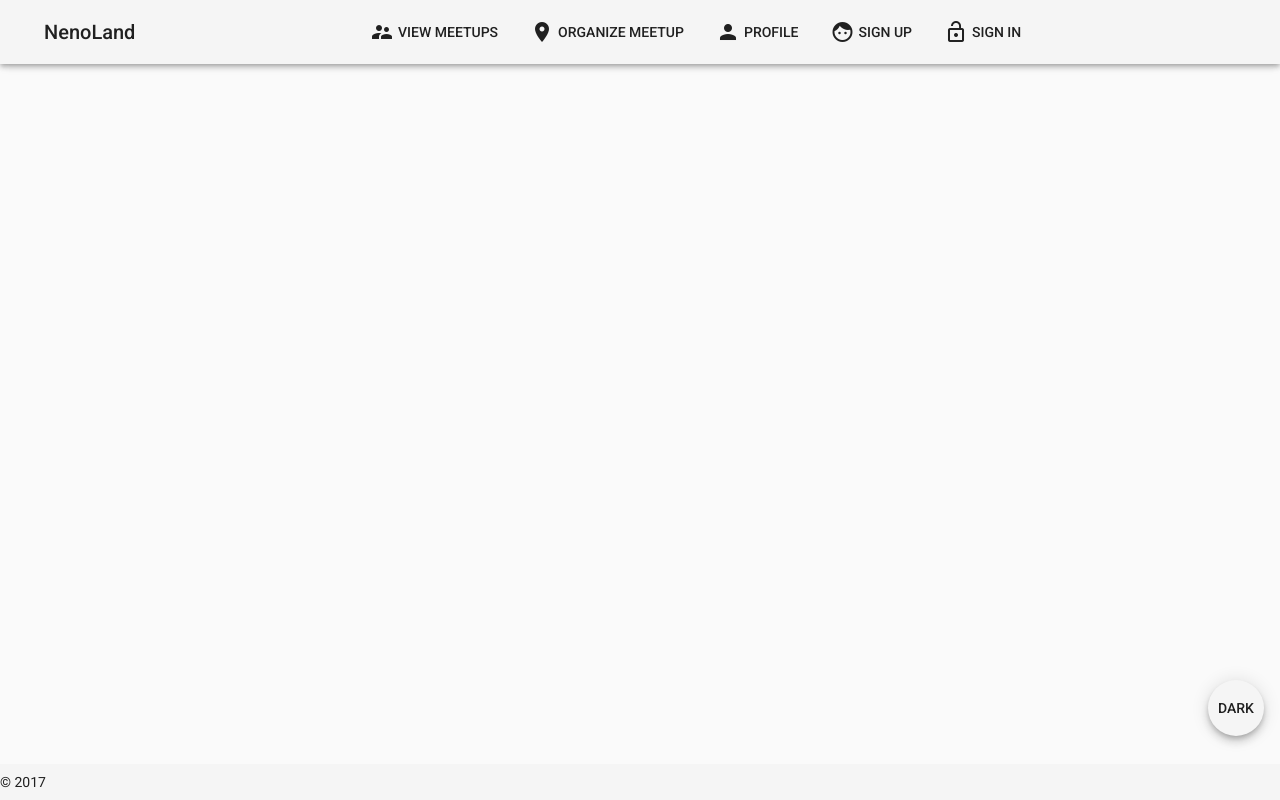
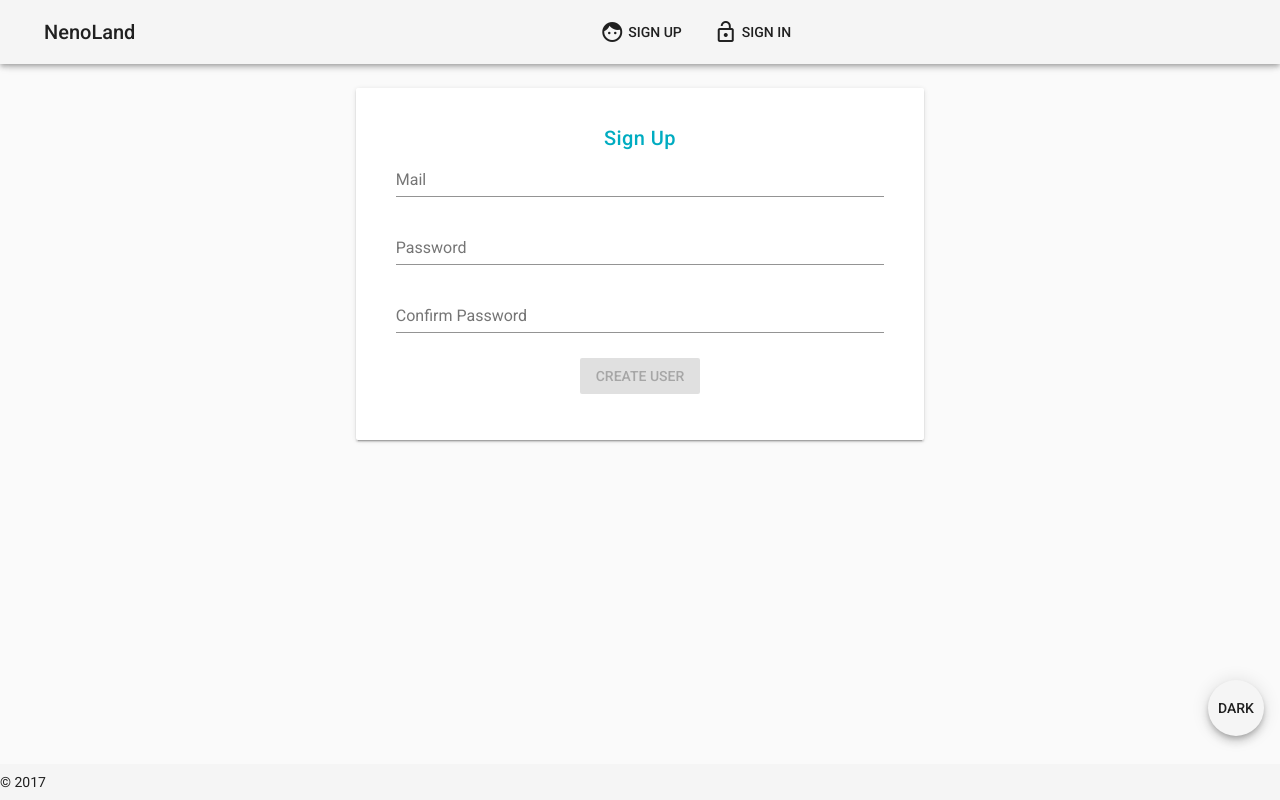
Before and after one commit to nevengjoreski/vuejs-pwa, a Vue app: page /signup in a window 1280 px wide. Built offline with nearby package versions, Linux system fonts and the light colour scheme.

Commit message:
firebase authentication

```diff
--- a/package.json
+++ b/package.json
@@ -10,6 +10,8 @@
     "build": "node build/build.js"
   },
   "dependencies": {
+    "firebase": "^4.11.0",
+    "moment": "^2.21.0",
     "vue": "^2.5.2",
     "vue-router": "^3.0.1",
     "vuetify": "^1.0.0",
--- a/src/components/Meetup/CreateMeetup.vue
+++ b/src/components/Meetup/CreateMeetup.vue
@@ -7,7 +7,7 @@
     </v-layout>
     <v-layout row wrap>
       <v-flex xs12>
-        <v-form>
+        <v-form @submit.prevent="saveMeetup">
           <v-layout row wrap>
             <v-flex xs12 sm6 md4 lg3 offset-sm3 offset-md1 offset-lg1>
               <v-text-field
@@ -31,8 +31,11 @@
             </v-flex>
 
             <v-flex xs12 sm6 md4 lg3 offset-sm3 offset-md1 offset-lg1>
+              <p class="grey--text subheading">Date</p>
               <v-date-picker
                 class="mt-3"
+                color="primary"
+                full-width
                 v-model="date"
                 first-day-of-week="1"
               />
@@ -56,7 +59,11 @@
           </v-layout>
           <v-layout row>
             <v-flex xs6 sm6 md4 lg3 offset-xs0 offset-sm5 offset-md5 offset-lg5>
-              <v-btn class="primary" :disabled="!formIsValid" @click="saveMeetup">Create Meetup</v-btn>
+              <v-btn class="primary"
+                     :disabled="!formIsValid"
+                     type="submit"
+
+              >Create Meetup</v-btn>
             </v-flex>
           </v-layout>
         </v-form>
@@ -81,13 +88,18 @@
             return this.title !== '' && this.date !== '' && this.src !== '' && this.desc !== ''
           }
       },
+      mounted(){
+        this.date = this.$moment.format('YYYY-MM-DD');
+      },
       methods:{
         saveMeetup(){
-          this.$store.commit('createMeetup', {title: this.title,
-            date: this.date,
-            src: this.src,
-            desc: this.desc,
-            id: 4})
+          this.$store.dispatch('createMeetup', {title: this.title,
+              date: this.date,
+              src: this.src,
+              desc: this.desc,
+              id: 4})
+
+          this.$router.push('/meetups')
         }
       }
     };
--- a/src/components/Meetup/Meetup.vue
+++ b/src/components/Meetup/Meetup.vue
@@ -31,12 +31,6 @@
     export default {
       name: "meetup",
       props:['id'],
-      mounted() {
-        // this.$root.$on('changeTheme', data => {
-        //   this.sec = !data;
-        // });
-        console.log(this.$store.state)
-      },
       computed: {
         meetup() {
           return this.$store.getters.loadedMeetup(this.id)
--- a/src/components/Meetup/Meetups.vue
+++ b/src/components/Meetup/Meetups.vue
@@ -50,11 +50,6 @@
 
     export default {
         name: "meetups",
-        mounted() {
-          // this.$root.$on('changeTheme', data => {
-          //   this.secondary= !data;
-          // });
-        },
         computed:{
             meetups(){
               return this.$store.getters.featuredMeetups
--- a/src/components/User/Signin.vue
+++ b/src/components/User/Signin.vue
@@ -1,11 +1,88 @@
 <template>
-
+  <v-container>
+    <v-layout wrap row>
+      <v-flex class="xs12">
+        <custom-alert/>
+      </v-flex>
+      <v-flex class="xs12 sm6 offset-sm3">
+        <v-card>
+          <v-card-text>
+            <v-container>
+              <v-form @submit.prevent="onSignin">
+                <v-layout wrap row>
+                  <v-flex xs12 class="text-xs-center">
+                    <div class="primary--text title">Sign Up</div>
+                  </v-flex>
+                  <v-flex xs12>
+                    <v-text-field
+                      name="email"
+                      label="Mail"
+                      id="email"
+                      v-model="email"
+                      type="email"
+                      autocomplete="Off"
+                      required />
+                  </v-flex>
+                  <v-flex xs12>
+                    <v-text-field
+                      name="password"
+                      label="Password"
+                      id="password"
+                      v-model="password"
+                      type="password"
+                      required />
+                  </v-flex>
+                  <v-flex xs12 class="text-xs-center">
+                    <v-btn
+                      color="primary"
+                      type="submit"
+                      :disabled="!checkSubmitLogin"
+                    >Sign In</v-btn>
+                  </v-flex>
+                </v-layout>
+              </v-form>
+            </v-container>
+          </v-card-text>
+        </v-card>
+      </v-flex>
+    </v-layout>
+  </v-container>
 </template>
 
 <script>
-    export default {
-        name: "signin"
-    };
+  export default {
+    name: "signin",
+    data(){
+      return{
+        email:'',
+        password:'',
+        confirmPassword:'',
+      }
+    },
+    methods:{
+      onSignin(){
+        this.$store.dispatch('signIn',{
+          email: this.email,
+          password: this.password
+        })
+      }
+    },
+    computed:{
+      checkSubmitLogin(){
+        return this.email !== '' && this.password !== ''
+      },
+      user(){
+        return this.$store.getters.getUser
+      },
+    },
+    watch:{
+      user(newValue){
+        if(newValue !== null && newValue !== undefined){
+          this.$router.push('/')
+        }
+      }
+    }
+  };
 </script>
 
 <style scoped>
--- a/src/components/User/Signup.vue
+++ b/src/components/User/Signup.vue
@@ -1,10 +1,102 @@
 <template>
+  <v-container>
+    <v-layout wrap row>
+      <v-flex class="xs12">
+        <custom-alert/>
+      </v-flex>
+      <v-flex class="xs12 sm6 offset-sm3">
+        <v-card>
+          <v-card-text>
+            <v-container>
+              <v-form @submit.prevent="onSignup">
+                <v-layout wrap row>
+                  <v-flex xs12 class="text-xs-center">
+                    <div class="primary--text title">Sign Up</div>
+                  </v-flex>
+                  <v-flex xs12>
+                    <v-text-field
+                      name="email"
+                      label="Mail"
+                      id="email"
+                      v-model="email"
+                      type="email"
+                      autocomplete="Off"
+                      required />
+                  </v-flex>
+                  <v-flex xs12>
+                    <v-text-field
+                      name="password"
+                      label="Password"
+                      id="password"
+                      v-model="password"
+                      type="password"
+                      required />
+                  </v-flex>
+                  <v-flex xs12>
+                    <v-text-field
+                      name="confirmPassword"
+                      label="Confirm Password"
+                      id="confirmPassword"
+                      v-model="confirmPassword"
+                      type="password"
+                      :rules="[comparePasswords]"
+                      required />
+                  </v-flex>
+                  <v-flex xs12 class="text-xs-center">
+                    <v-btn
+                      color="primary"
+                      type="submit"
+                      :disabled="!checkSubmitLogin"
+                    >Create User</v-btn>
+                  </v-flex>
 
+                </v-layout>
+              </v-form>
+            </v-container>
+          </v-card-text>
+        </v-card>
+      </v-flex>
+    </v-layout>
+  </v-container>
 </template>
 
 <script>
     export default {
-        name: "signup"
+        name: "signup",
+        data(){
+          return{
+            email:'',
+            password:'',
+            confirmPassword:'',
+          }
+        },
+        methods:{
+          onSignup(){
+            this.$store.dispatch('signUserUp',{
+              email: this.email,
+              password: this.password
+            })
+          }
+        },
+        computed:{
+          checkSubmitLogin(){
+            return this.email !== '' && this.password !== '' && this.confirmPassword !== ''
+              && this.password === this.confirmPassword
+          },
+          comparePasswords(){
+            return this.password !== this.confirmPassword ? 'Passwords do not match' : true
+          },
+          user(){
+            return this.$store.getters.getUser
+          },
+        },
+        watch:{
+          user(newValue){
+            if(newValue !== null && newValue !== undefined){
+              this.$router.push('/')
+            }
+          }
+        }
     };
 </script>
 
--- a/src/iApp.vue
+++ b/src/iApp.vue
@@ -57,22 +57,9 @@
 		data() {
 			return {
         isActive: false,
-        // dark : false,
         login: 'login',
-        drawerItems:[
-          {icon:'supervisor_account',title: 'View Meetups', nav:'/meetups'},
-          {icon:'room',title: 'Organize Meetup', nav:'/meetup/new'},
-          {icon:'person',title: 'Profile', nav:'/Profile'},
-          {icon:'face',title: 'Sign Up', nav:'/Signup'},
-          {icon:'lock_open',title: 'Sign In', nav:'/Signin'}
-        ]
 			};
 		},
-    watch: {
-      // dark:function(){
-      //   this.$root.$emit('changeTheme', this.dark)
-      // }
-    },
     methods:{
       toggleTheme: function(){
         this.$store.commit('changeTheme', !this.dark)
@@ -89,6 +76,20 @@
       },
       dark(){
         return this.$store.getters.getUserTheme
+      },
+      drawerItems(){
+        if(this.$store.getters.getUser !== null && this.$store.getters.getUser !== undefined) {
+          return [
+            {icon: 'supervisor_account', title: 'View Meetups', nav: '/meetups'},
+            {icon: 'room', title: 'Organize Meetup', nav: '/meetup/new'},
+            {icon: 'person', title: 'Profile', nav: '/Profile'},
+          ]
+        } else {
+          return [
+            {icon: 'face', title: 'Sign Up', nav: '/Signup'},
+            {icon: 'lock_open', title: 'Sign In', nav: '/Signin'}
+          ]
+        }
       }
     },
 	};
--- a/src/store/store.js
+++ b/src/store/store.js
@@ -1,5 +1,6 @@
 import Vue from "vue";
 import Vuex from 'vuex'
+import * as firebase from 'firebase'
 
 Vue.use(Vuex)
 
@@ -22,22 +23,80 @@ export const store = new Vuex.Store({
         desc:'This is a Squirrel with brown eyes',
         date:'2018-07-15'},
     ],
-    user:{
-      id:'asdasd',
-      registeredMeetups:['asdasd'],
-    },
+    user: null,
     userDarkTheme: false,
+    loading: false,
+    error: null,
   },
   mutations: {
     createMeetup(state, payload){
-      console.log(payload)
       state.meetups.push(payload)
     },
     changeTheme(state, payload){
       state.userDarkTheme = payload
     },
+    signUserUpIn(state, payload){
+      state.user = payload
+    },
+    setLoading(state, payload){
+      state.loading = payload
+    },
+    setError(state, payload){
+      state.error = payload
+    }
   },
-  actions: {},
+  actions: {
+    createMeetup({commit}, payload){
+      const meetup = {
+        title: payload.title,
+        date: payload.date,
+        src: payload.src,
+        desc: payload.desc,
+        id: 4}
+
+      //reach out to firebase and store it
+      commit('createMeetup', meetup)
+    },
+    signUserUp({commit}, payload){
+      commit('setLoading', true)
+      commit('setError', null)
+      firebase.auth().createUserWithEmailAndPassword(payload.email, payload.password)
+        .then(
+          user => {
+            const newUser = {
+              id: user.uid,
+              registeredMeetups: []
+            }
+            commit('setLoading', false)
+            commit('signUserUpIn',newUser)
+          }
+        )
+        .catch(
+          error =>{
+            commit('setLoading', false)
+            commit('setError', error.message)
+            console.log(error)
+          }
+        )
+    },
+    signIn({commit}, payload){
+      commit('setLoading', true)
+      commit('setError', null)
+      firebase.auth().signInWithEmailAndPassword(payload.email, payload.password)
+        .then(
+          user =>{
+            commit('setLoading', false)
+            commit('signUserUpIn', user)
+          }
+        ).catch(
+          error => {
+            commit('setLoading', false)
+            commit('setError', error.message)
+            console.log(error)
+          }
+      )
+    }
+  },
   getters:{
     loadedMeetups(state){
       return state.meetups.sort((A,B)=>{
@@ -56,6 +115,12 @@ export const store = new Vuex.Store({
     },
     getUserTheme(state){
       return state.userDarkTheme
+    },
+    getUser(state){
+      return state.user
+    },
+    getError(state){
+      return state.error
     }
   }
 
```
Also changed, not shown: src/components/Shared/Alert.vue (added, +34 -0 lines), src/main.js (+17 -12 lines), src/router/index.js (+2 -31 lines), 1 other file (tests, documents, lock files or other folders).
